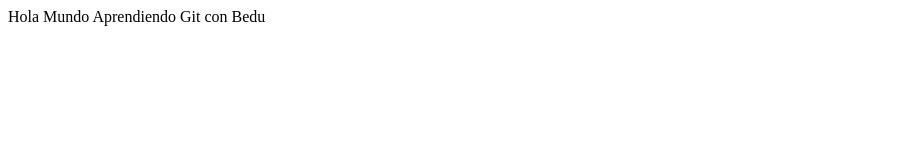
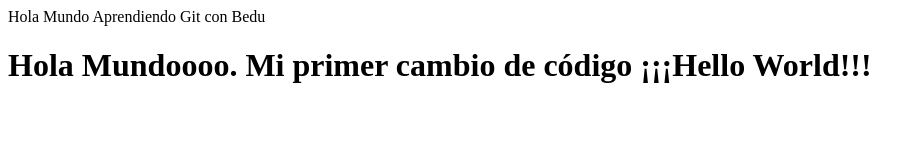
Before and after one commit to 3v3AH/Prueba, a plain HTML site: page index.html in a window 1280 px wide. Shown: the whole page, without its empty margins (0-924 px from the left). Drawn offline with Linux system fonts and the light colour scheme.

Commit message:
Se agrega texto de Hola Mundo

```diff
--- a/index.html
+++ b/index.html
@@ -1,2 +1,5 @@
 Hola Mundo
 Aprendiendo Git con Bedu
+<h1>Hola Mundoooo. Mi primer cambio de código
+¡¡¡Hello World!!!
+</h1>
```
